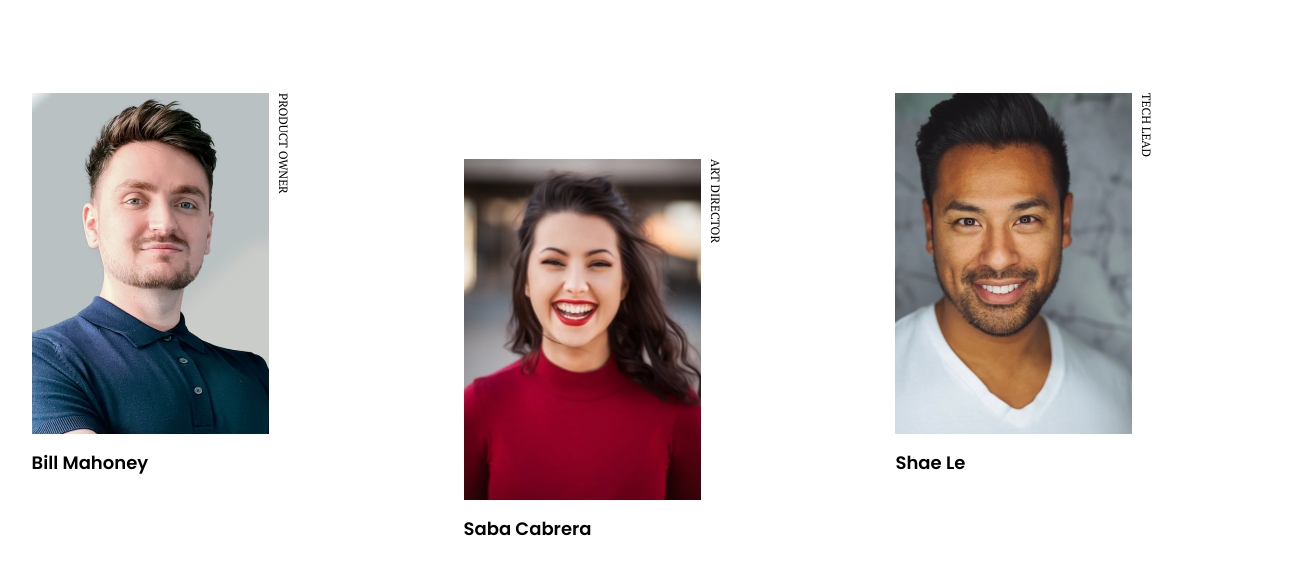
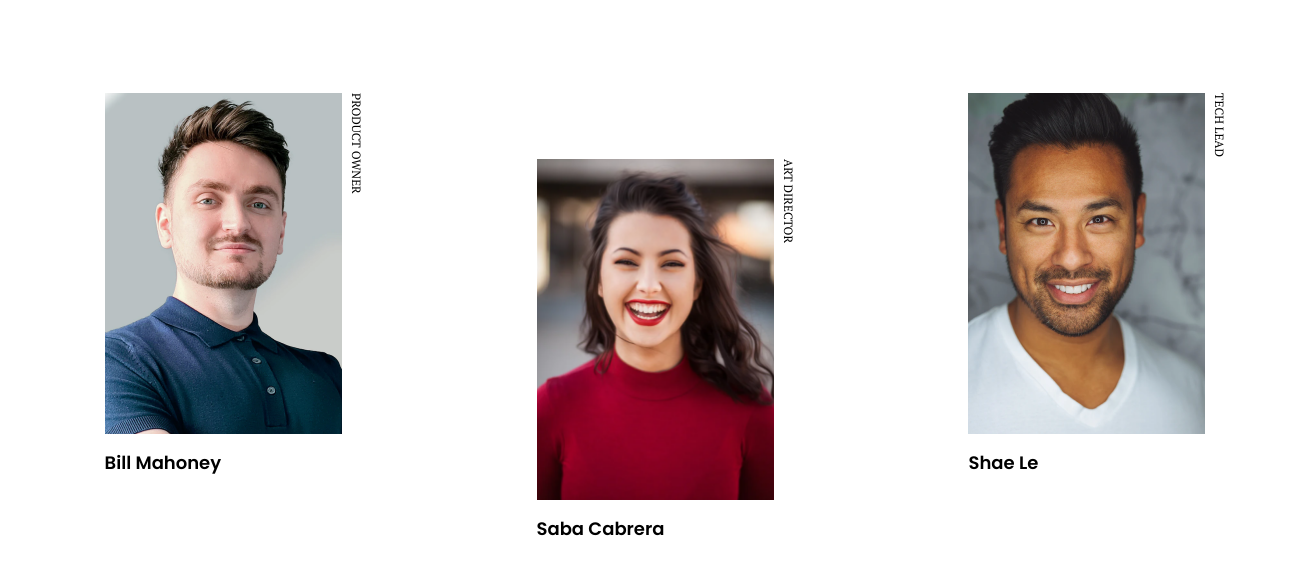
Before and after one commit to IamKosarev/The-creative-crew-page, a plain HTML site: page index.html in a window 1536 px wide. Shown: the part 204-784 px from the top of the page, without its empty margins (122-1412 px from the left). Drawn offline with Linux system fonts and the light colour scheme.

Commit message:
fixed widescreen styles

```diff
--- a/styles/style.css
+++ b/styles/style.css
@@ -123,6 +123,12 @@ footer a {
   color: #a9a9a9;
 }
 
+@media screen and (min-width: 1400px) {
+  .card {
+    margin-left: 20%;
+  }
+}
+
 @media screen and (max-width: 1100px) {
   .header {
     column-gap: 5%;
```
